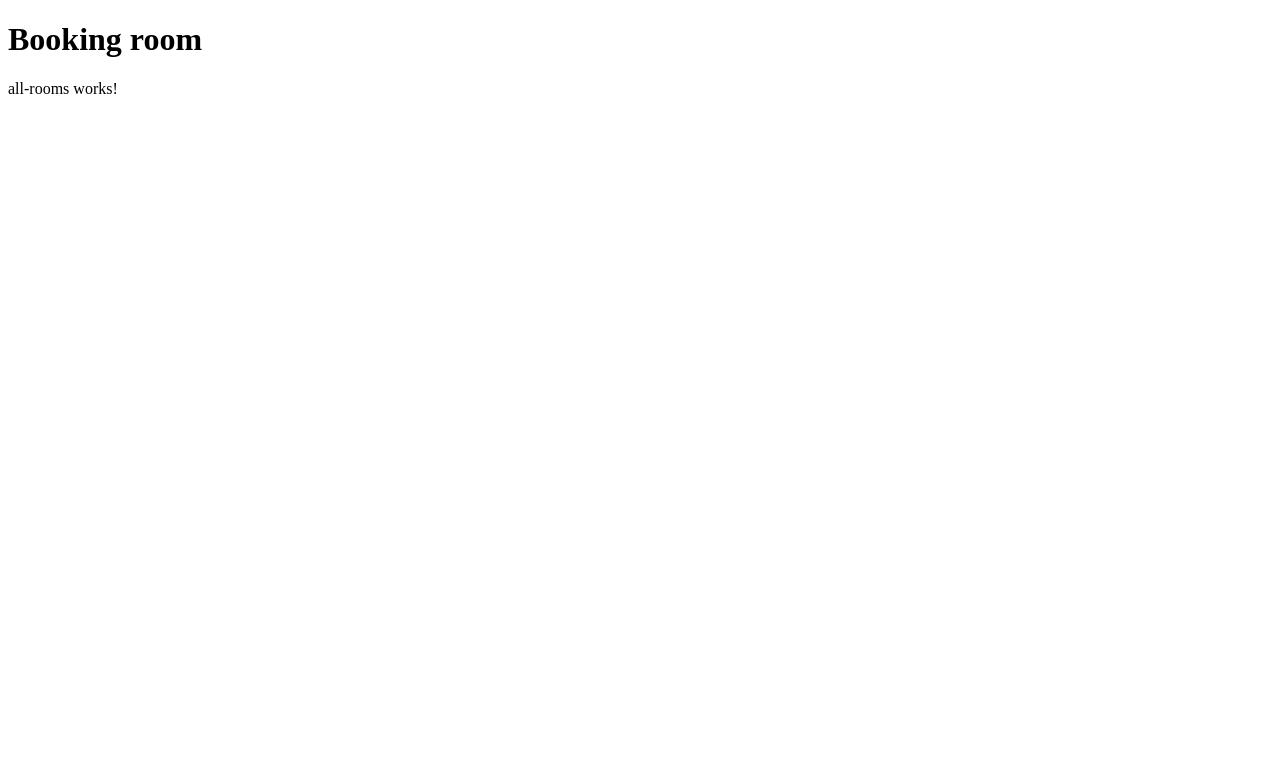
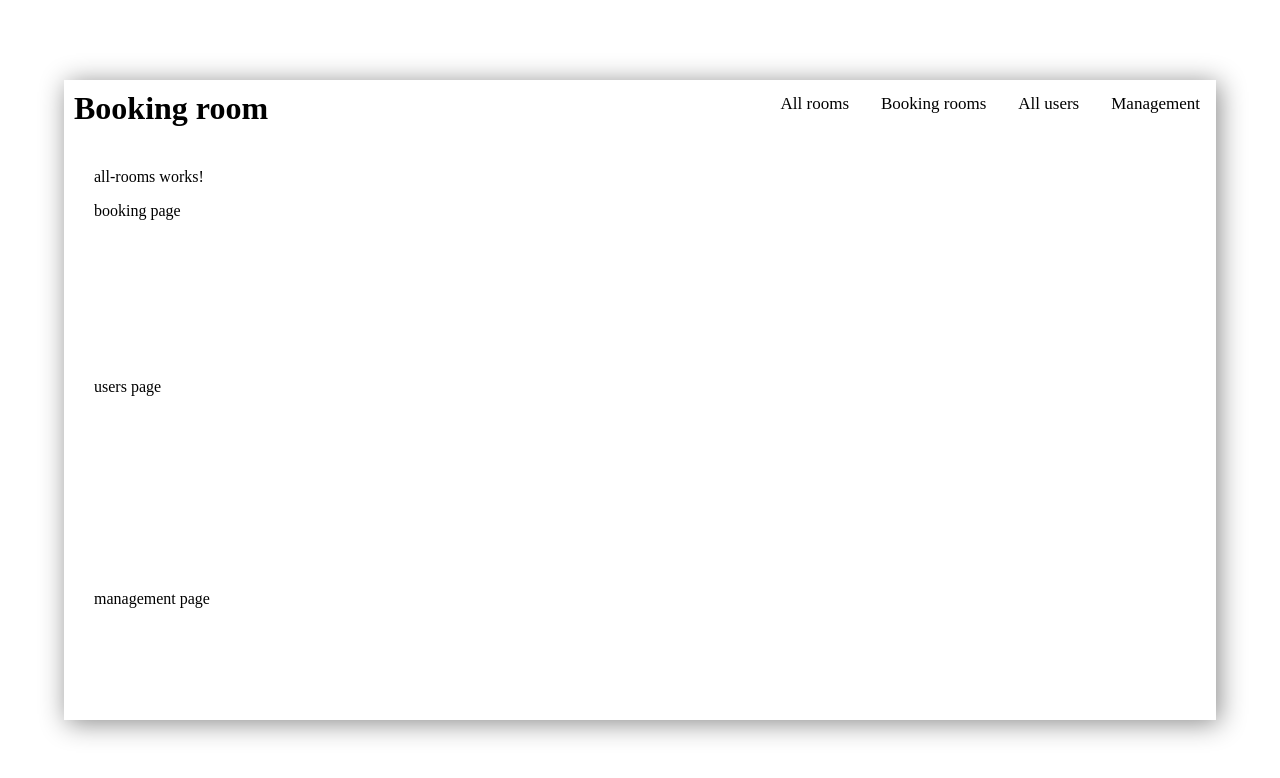
Before and after one commit to georgipaler/angular-rezervari, an Angular app in the folder angular-rezervari/: page / in a window 1280 px wide. Shown: the top 778 px of the page. Built offline with nearby package versions, Linux system fonts and the light colour scheme.

Commit message:
navigation bar

```diff
--- a/angular-rezervari/src/app/app.component.css
+++ b/angular-rezervari/src/app/app.component.css
@@ -0,0 +1,79 @@
+body{
+    position: relative;
+}
+
+.content{
+    /* centering div */
+    margin: 0;
+    position: absolute;
+    top: 50%;
+    left: 50%;
+    transform: translate(-50%, -50%);
+
+
+    height: 80vh;
+    width: 90vw;
+    box-shadow: 3px 3px 25px #888888;
+    overflow:scroll
+}
+
+
+.mainWrraper{
+    padding: 15px 30px 20px 30px;
+}
+
+/*navigation bar*/
+ul {
+    list-style-type: none;
+    margin: 0;
+    padding: 0;
+}
+li {
+    display: inline;
+}
+
+.navigation-bar{
+    background-color: white;
+    overflow: hidden;
+}
+
+ li a{
+    float: right !important;
+    color: black;
+    text-align: center;
+    padding: 14px 16px;
+    text-decoration: none;
+    font-size: 17px;
+}
+h1{
+    margin: 10px !important;
+}
+
+.navigation-bar a:hover {
+    background-color: white;
+    color: #88CCF1;
+}
+
+
+.navigation-bar .title{
+    float:left;
+}
+
+/* scrollable bar*/
+
+/* width */
+::-webkit-scrollbar {
+    width: 10px;
+}
+
+/* Track */
+::-webkit-scrollbar-track {
+    box-shadow: inset 0 0 5px white;
+    border-radius: 10px;
+}
+
+/* Handle */
+::-webkit-scrollbar-thumb {
+    background: #DFFDFF;
+    border-radius: 10px;
+}
--- a/angular-rezervari/src/app/app.component.html
+++ b/angular-rezervari/src/app/app.component.html
@@ -1,2 +1,42 @@
-<h1>{{title}}</h1>
-<app-all-rooms></app-all-rooms>
+<div class="content">
+    <div class="navigation-bar">
+        <div id="navigation-container">
+
+            <ul>
+                <li>
+                    <a href="#management">Management</a>
+                </li>
+                <li>
+                    <a href="#users">All users</a>
+                </li>
+                <li>
+                    <a href="#booking">Booking rooms</a>
+                </li>
+                <li>
+                    <a  href="#rooms">All rooms</a>
+                </li>
+                <li>
+                    <h1 class="title">{{title}}</h1>
+                </li>
+            </ul>
+        </div>
+    </div>
+
+    <div class="mainWrraper">
+
+        <div id="rooms">
+                <app-all-rooms></app-all-rooms>
+        </div>
+        <div id="booking">
+               <p>booking page</p><br><br><br><br><br><br><br>
+        </div>
+        <div id="users">
+                <p>users page</p><br><br><br><br><br><br><br><br><br>
+
+        </div>
+        <div id="management">
+                <p>management page</p>
+        </div>
+    </div>
+
+</div>
```
